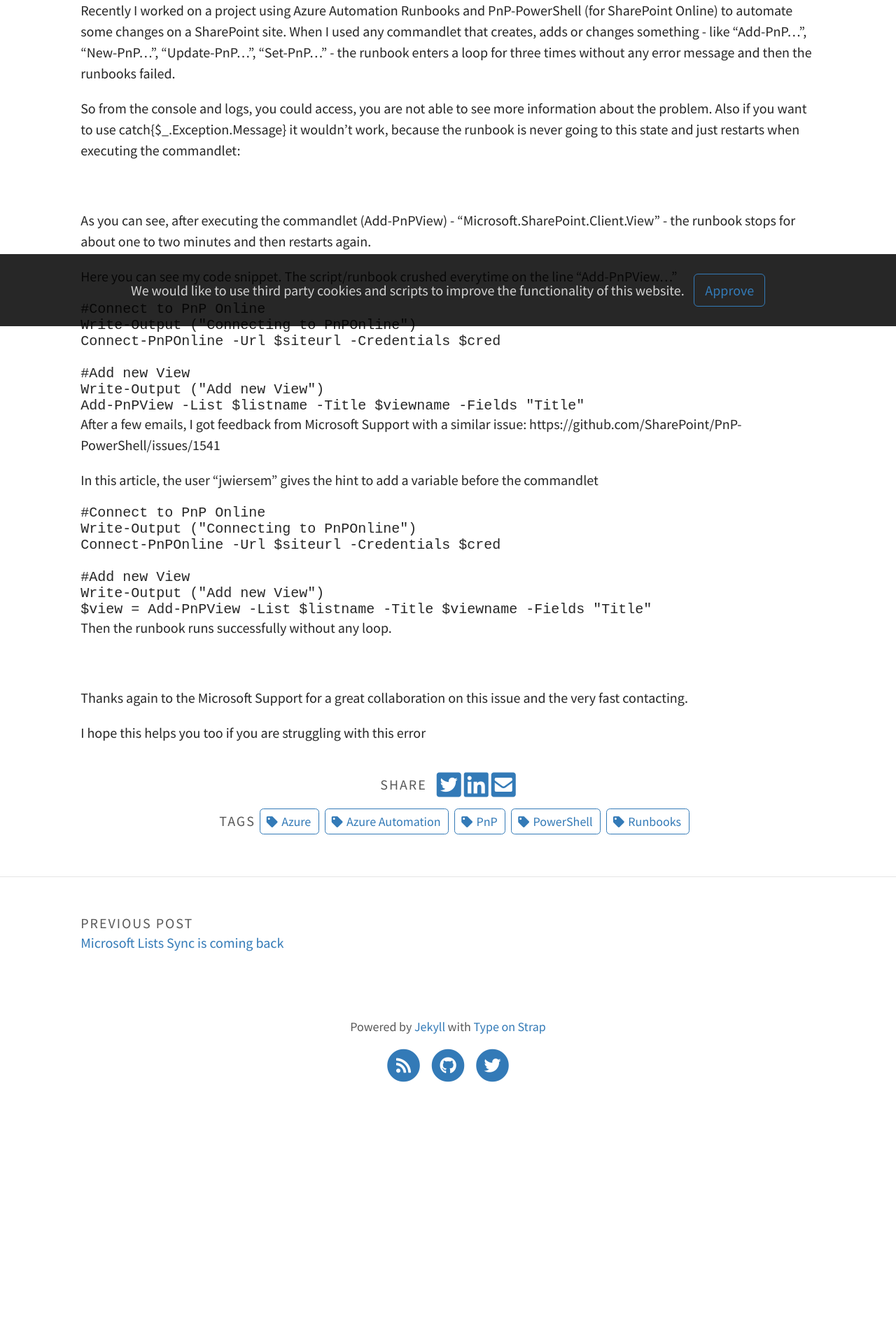
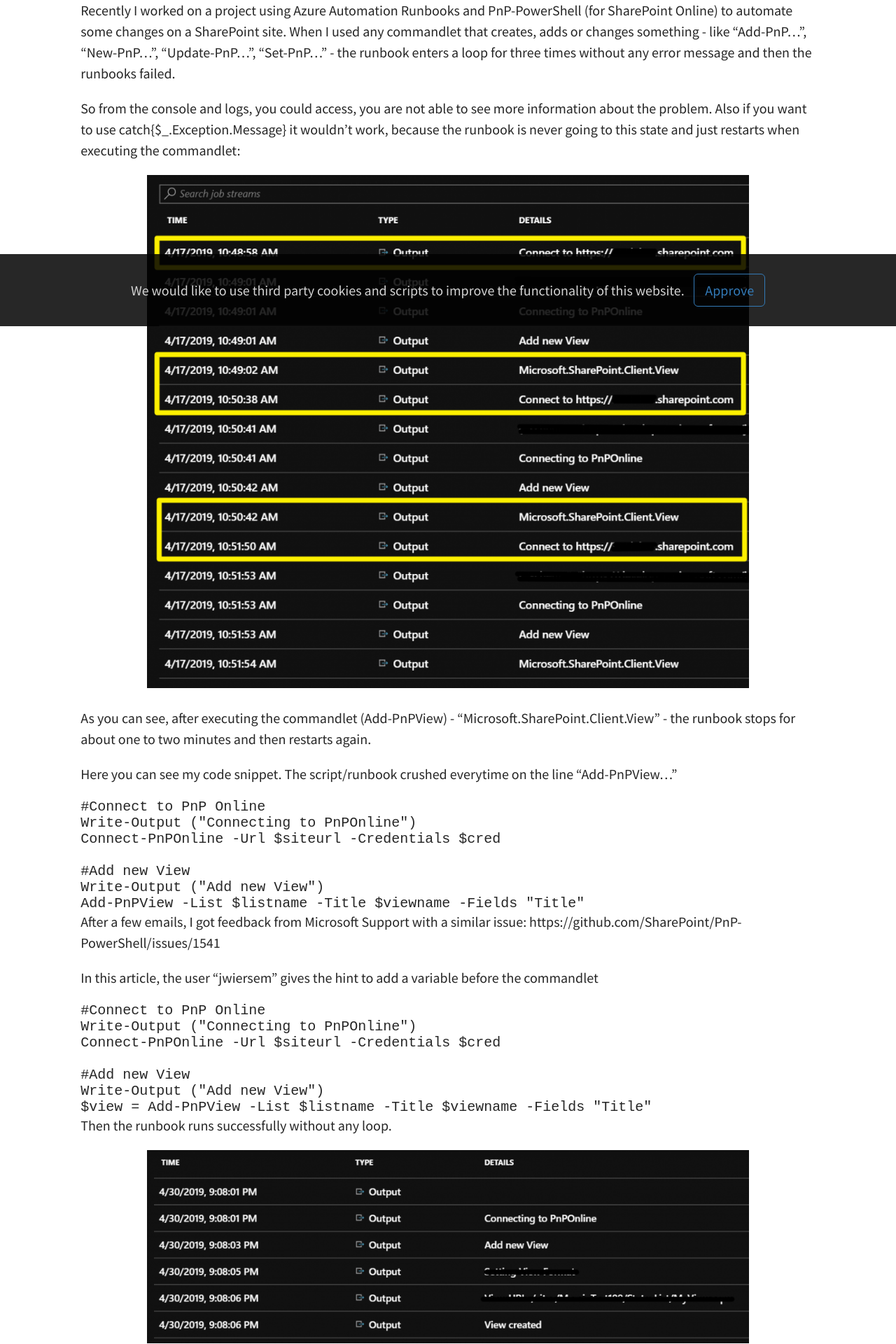
Before and after one commit to Cloud-Kumpel/CloudKumpel, a Jekyll site: the page built from _posts/2019-05-12-azure-automation-runbook-fails-pnp-powershell.md, in a window 1280 px wide. Shown: the part 434-2354 px from the top of the page at 70% size. Built offline with Jekyll 4.4.1, drawn with Linux system fonts in a browser that asks for light colours; comment, search, counter and statistics services are not loaded; before the commit the page ends 2019 px from its top, so only the background shows below that.

Commit message:
Update images

```diff
--- a/_posts/2019-05-12-azure-automation-runbook-fails-pnp-powershell.md
+++ b/_posts/2019-05-12-azure-automation-runbook-fails-pnp-powershell.md
@@ -13,7 +13,7 @@
 
 So from the console and logs, you could access, you are not able to see more information about the problem. Also if you want to use catch{$\_.Exception.Message} it wouldn't work, because the runbook is never going to this state and just restarts when executing the commandlet:
 
-![](assets/img/posts/2019-05-12/PnPError001-1024x872.png)
+![PnPError]({{"assets/img/posts/2019-05-12/PnPError001-1024x872.png" | relative_url}})
 
 As you can see, after executing the commandlet (Add-PnPView) - "Microsoft.SharePoint.Client.View" - the runbook stops for about one to two minutes and then restarts again.
 
@@ -45,7 +45,7 @@
 
 Then the runbook runs successfully without any loop.
 
-![](assets/img/posts/2019-05-12/PnPError003-1024x329.png)
+![PnPError003]({{"assets/img/posts/2019-05-12/PnPError003-1024x329.png" | relative_url}})
 
 Thanks again to the Microsoft Support for a great collaboration on this issue and the very fast contacting.
 
```
